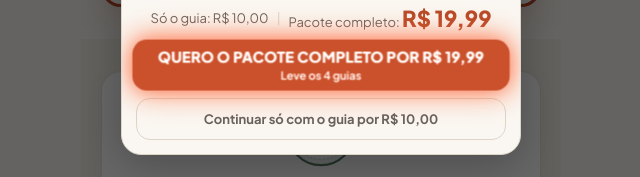
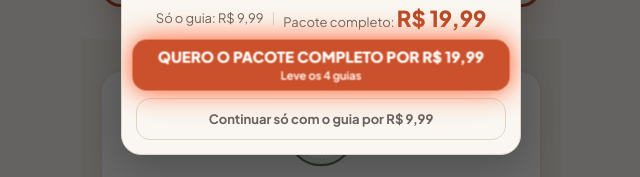
Before and after one commit to Eltonsilva02/calopsita, a plain HTML site: page index.html in a window 1280 px wide. Both pictures are taken after a click on the button "QUERO ACESSAR AGORA". Shown: the part 6196-6373 px from the top of the page, 319-959 px from the left. Drawn offline with Linux system fonts and the light colour scheme.

Commit message:
fix(pricing): update guide price to R$ 9,99 in popup

```diff
--- a/index.html
+++ b/index.html
@@ -877,7 +877,7 @@
 
       <!-- LINHA DE PREÇO CENTRALIZADA -->
       <div class="modal-price-row">
-        <span>Só o guia: R$ 10,00</span>
+        <span>Só o guia: R$ 9,99</span>
         <span class="price-separator">|</span>
         <span>Pacote completo: <strong class="price-highlight">R$ 19,99</strong></span>
       </div>
@@ -890,7 +890,7 @@
 
       <!-- BOTÃO SECUNDÁRIO: CONTINUAR SÓ COM O GUIA -->
       <a href="https://pay.lowify.com.br/checkout?product_id=GUtQBm" class="btn-modal-normal">
-        Continuar só com o guia por R$ 10,00
+        Continuar só com o guia por R$ 9,99
       </a>
     </div>
   </div>
```
